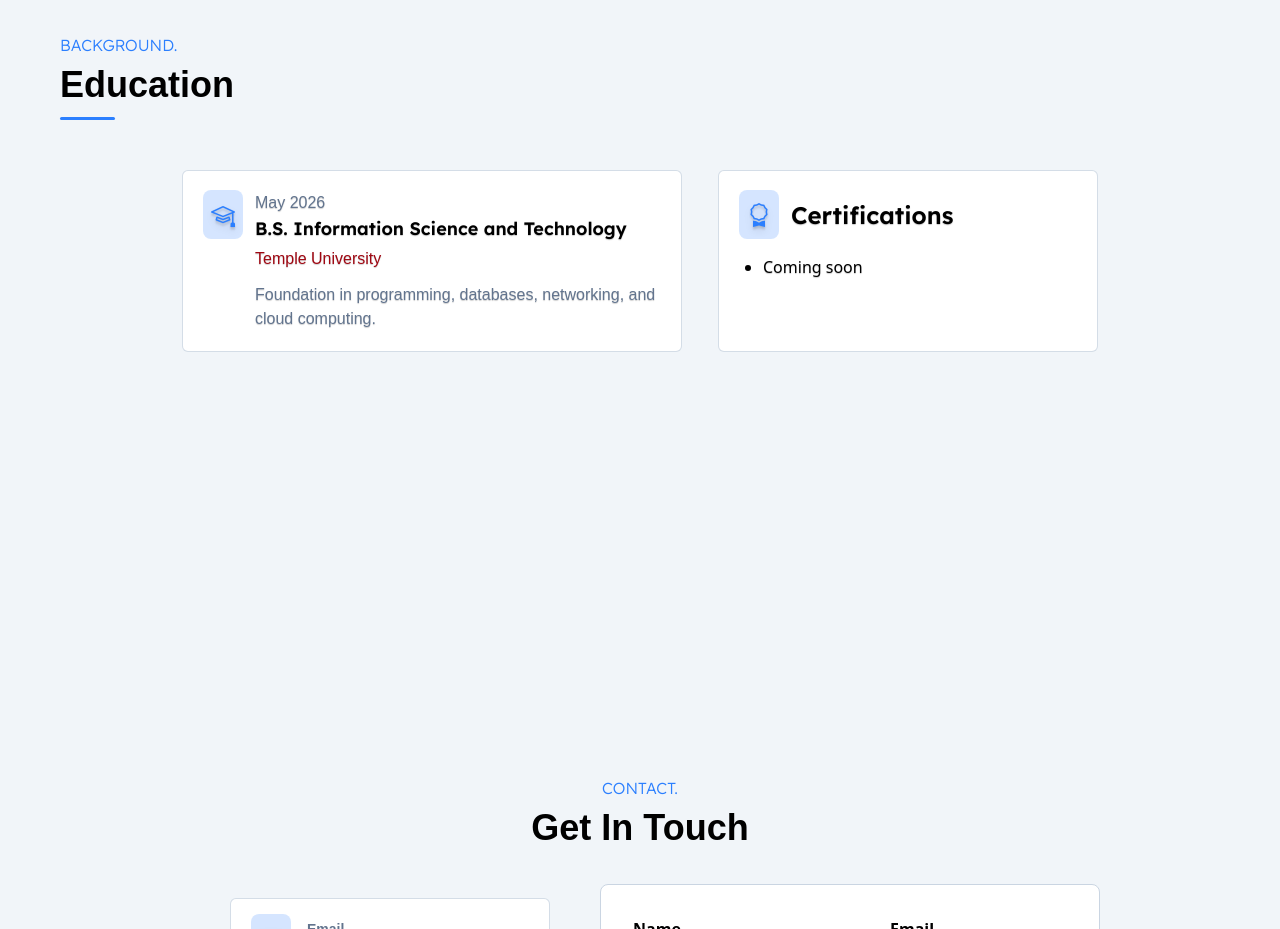
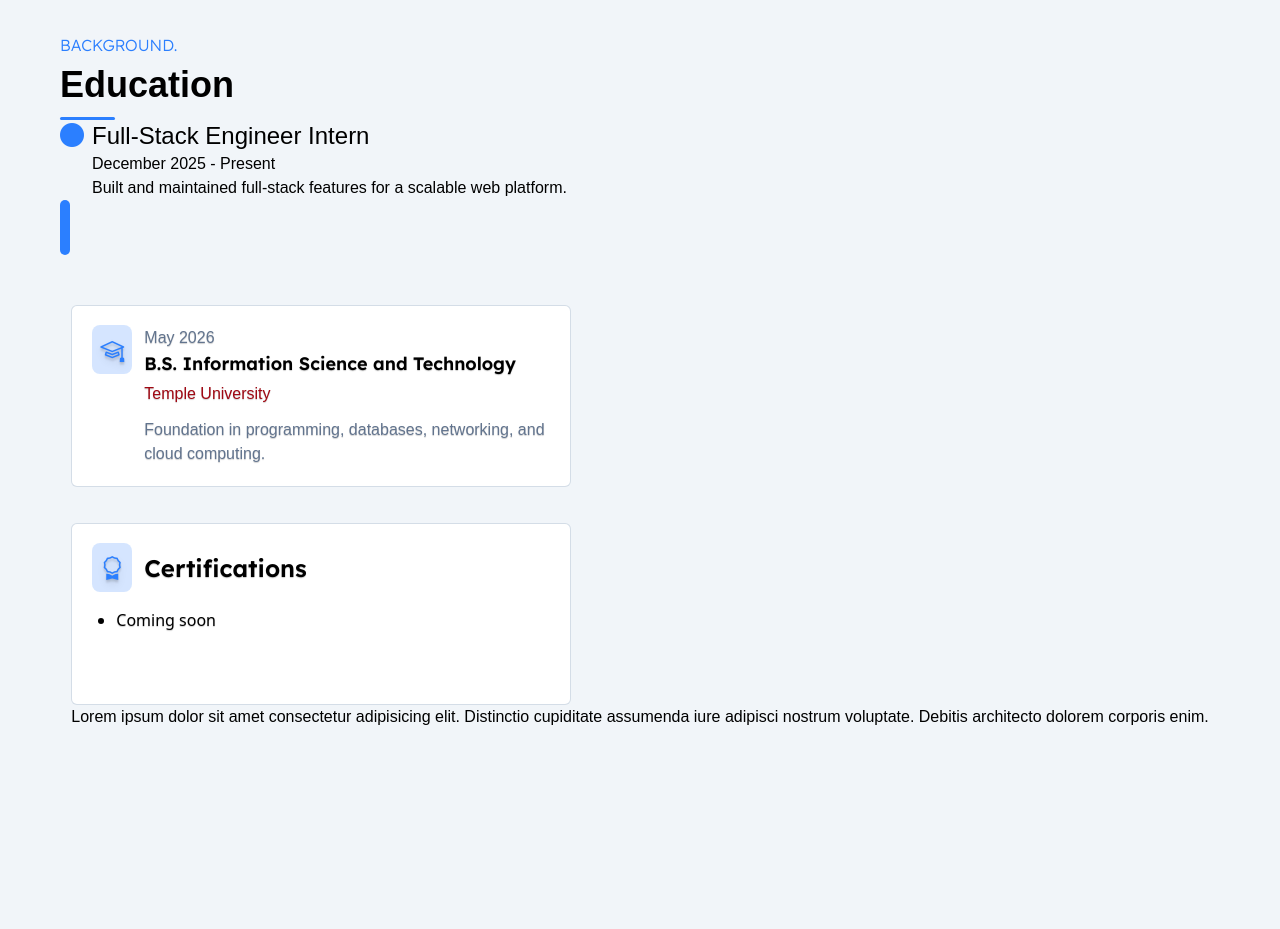
Before and after one commit to mikexbal/mikexbalogun, a website built with Vite: page portfolio/index.html in a window 1280 px wide. Shown: the part 1460-2389 px from the top of the page. Built offline with nearby package versions, Linux system fonts and the light colour scheme; a web font is replaced by a local one.

Commit message:
Began styling education card - plan to merge Education + Experience into one section

```diff
--- a/portfolio/index.html
+++ b/portfolio/index.html
@@ -110,8 +110,23 @@
           <h1 class="text-md mb-2 font-light text-blue-500">BACKGROUND.</h1>
           <h3 class="text-4xl font-semibold mb-3">Education</h3>
           <div class="bg-blue-500 h-[3px] w-[55px] rounded-full"></div>
+          <div class="career-conatiner flex flex-row">
+            <div class="career-left">
 
-          <div class="education-container mt-[50px] mx-auto flex flex-row flex-wrap">
+            </div>
+            <div class="career-right">
+              <div class="career-card">
+                <h3 class="text-2xl"><span class="mt-20"><i class="bi bi-circle-fill text-blue-500 text-2xl mr-2"></i></span>Full-Stack Engineer Intern</h3>
+                <p class="pl-8">December 2025 - Present</p>
+                <p class="pl-8">Built and maintained full-stack features for a scalable web platform.</p>
+              </div>
+
+
+              <div class="bg-blue-500 h-[55px] w-[10px] rounded-full"></div>
+            </div>
+
+          </div>
+          <div class="education-container mt-[50px] mx-auto flex flex-col">
             <div class="education-card mb-9 mr-9">
               <div
                 class="border-1 border-slate-300/80 rounded-md bg-white max-w-[500px] min-h-40 min-w-[380px] p-[20px] text-shadow-xs"
@@ -162,6 +177,8 @@
             </div>
 
           </div>
+          <p>Lorem ipsum dolor sit amet consectetur adipisicing elit. Distinctio cupiditate assumenda iure adipisci nostrum voluptate. Debitis architecto dolorem corporis enim.</p>
+
         </div>
       </section>
 
```
